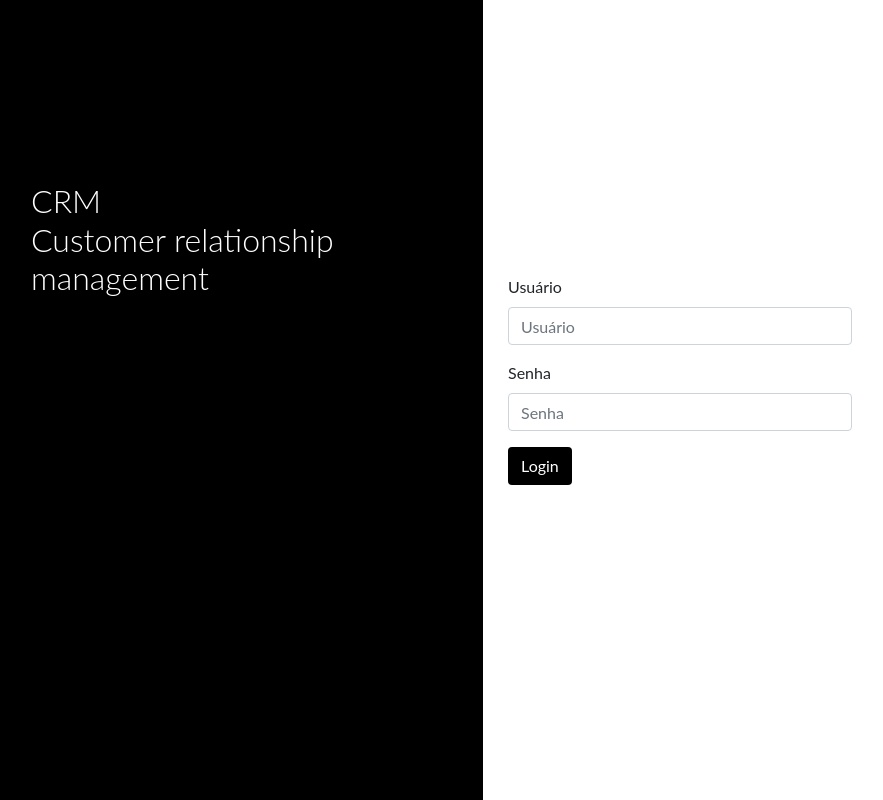
After one commit to mrlucasrib/CustomerAdministration, a Django app: page /login/ in a window 1280 px wide. The commit adds this page. Shown: the whole page, without its empty margins (29-912 px from the left). Run offline with Django 3.2, Linux system fonts and the light colour scheme; some libraries are stand-ins or nearby versions.

Commit message:
✨ Login and Logout

```diff
--- a/CustomerAdministration/urls.py
+++ b/CustomerAdministration/urls.py
@@ -15,9 +15,14 @@ Including another URLconf
 """
 from django.urls import path, include
 from django.contrib import admin
+from django.contrib.auth.decorators import login_required
 from django.views.generic import TemplateView
+from core import views
 urlpatterns = [
     path('admin/', admin.site.urls),
-    path('', TemplateView.as_view(template_name="index.html"), name="index"),
-    path("customer/", include("customer.urls"))
+    path('', login_required(TemplateView.as_view(template_name="index.html")), name="index"),
+    path("customer/", include("customer.urls")),
+    path("login/", views.login, name="login"),
+    path("logout/", views.logout, name="logout"),
+    path("login/submit", views.submit_login, name="submit_login")
 ]
--- /dev/null
+++ b/core/static/css/login.css
@@ -0,0 +1,70 @@
+body {
+    font-family: "Lato", sans-serif;
+}
+
+.main-head{
+    height: 150px;
+    background: #FFF;
+}
+
+.sidenav {
+    height: 100%;
+    background-color: #000;
+    overflow-x: hidden;
+    padding-top: 20px;
+}
+
+.main {
+    padding: 0px 10px;
+}
+
+@media screen and (max-height: 450px) {
+    .sidenav {padding-top: 15px;}
+}
+
+@media screen and (max-width: 450px) {
+    .login-form{
+        margin-top: 10%;
+    }
+
+    .register-form{
+        margin-top: 10%;
+    }
+}
+
+@media screen and (min-width: 768px){
+    .main{
+        margin-left: 40%;
+    }
+
+    .sidenav{
+        width: 40%;
+        position: fixed;
+        z-index: 1;
+        top: 0;
+        left: 0;
+    }
+
+    .login-form{
+        margin-top: 80%;
+    }
+
+    .register-form{
+        margin-top: 20%;
+    }
+}
+
+.login-main-text{
+    margin-top: 20%;
+    padding: 60px;
+    color: #fff;
+}
+
+.login-main-text h2{
+    font-weight: 300;
+}
+
+.btn-black{
+    background-color: #000 !important;
+    color: #fff;
+}
--- a/core/templates/index.html
+++ b/core/templates/index.html
@@ -1,3 +1,3 @@
 {% extends "model-page.html" %}
 
-{% block content %} {% endblock %}
+{% block content %} <h1>Welcome</h1>{% endblock %}
--- /dev/null
+++ b/core/templates/login.html
@@ -0,0 +1,49 @@
+{% load static %}
+<!DOCTYPE html>
+<html lang="pt-br">
+
+<head>
+    <meta charset="utf-8">
+    <meta name="viewport" content="width=device-width, initial-scale=1, shrink-to-fit=no">
+
+    <link rel="stylesheet" href="https://maxcdn.bootstrapcdn.com/bootstrap/4.4.1/css/bootstrap.min.css">
+    <link rel="stylesheet" href="https://maxcdn.bootstrapcdn.com/bootstrap/4.4.1/css/bootstrap.min.css">
+    <script src="https://ajax.googleapis.com/ajax/libs/jquery/3.5.1/jquery.min.js"></script>
+    <script src="https://cdnjs.cloudflare.com/ajax/libs/popper.js/1.16.0/umd/popper.min.js"></script>
+    <script src="https://maxcdn.bootstrapcdn.com/bootstrap/4.4.1/js/bootstrap.min.js"></script>
+    <link rel="stylesheet" href="{% static 'css/login.css' %}" >
+
+</head>
+
+<body class="d-flex flex-column">
+  <div class="sidenav">
+         <div class="login-main-text">
+            <h2>CRM<br>Customer relationship management</h2>
+         </div>
+      </div>
+      <div class="main">
+         <div class="col-md-6 col-sm-12">
+            <div class="login-form">
+               <form action="submit", method="POST">{% csrf_token %}
+                  <div class="form-group">
+                     <label>Usuário</label>
+                     <input type="text" class="form-control" placeholder="Usuário" name="username">
+                  </div>
+                  <div class="form-group">
+                     <label>Senha</label>
+                     <input type="password" class="form-control" placeholder="Senha" name="password">
+                  </div>
+                  {% if messages %}
+                      {% for message in messages %}
+                          <div class="alert alert-danger">{{ message }}</div>
+                      {% endfor %}
+
+                  {% endif %}
+                  <button type="submit" class="btn btn-black">Login</button>
+
+               </form>
+            </div>
+         </div>
+      </div>
+</body>
+</html>
--- a/core/templates/model-header.html
+++ b/core/templates/model-header.html
@@ -5,5 +5,6 @@
             <a href="{% url 'customer:customer-list' %}" class="nav-link">Customer</a>
         </li>
     </ul>
+    <a href="{% url 'logout' %}">Logout</a>
 
 </nav>
--- a/core/views.py
+++ b/core/views.py
@@ -1,3 +1,23 @@
-from django.shortcuts import render
+from django.shortcuts import render, redirect
+from django.contrib.auth import authenticate, login as app_login, logout as app_logout
+from django.contrib import messages
+# Create your views here.
+def login(request):
+    return render(request, "login.html")
 
-# Create your views here.
+def submit_login(request):
+    if request.POST:
+        username = request.POST['username']
+        password = request.POST['password']
+        user = authenticate(username=username, password=password)
+        if user:
+            app_login(request, user)
+            return redirect("index")
+        else:
+            messages.error(request, "User/pass invalid")
+    return redirect("index")
+
+
+def logout(request):
+    app_logout(request)
+    return redirect("login")
```
Also changed, not shown: CustomerAdministration/settings.py (+14 -6 lines).
